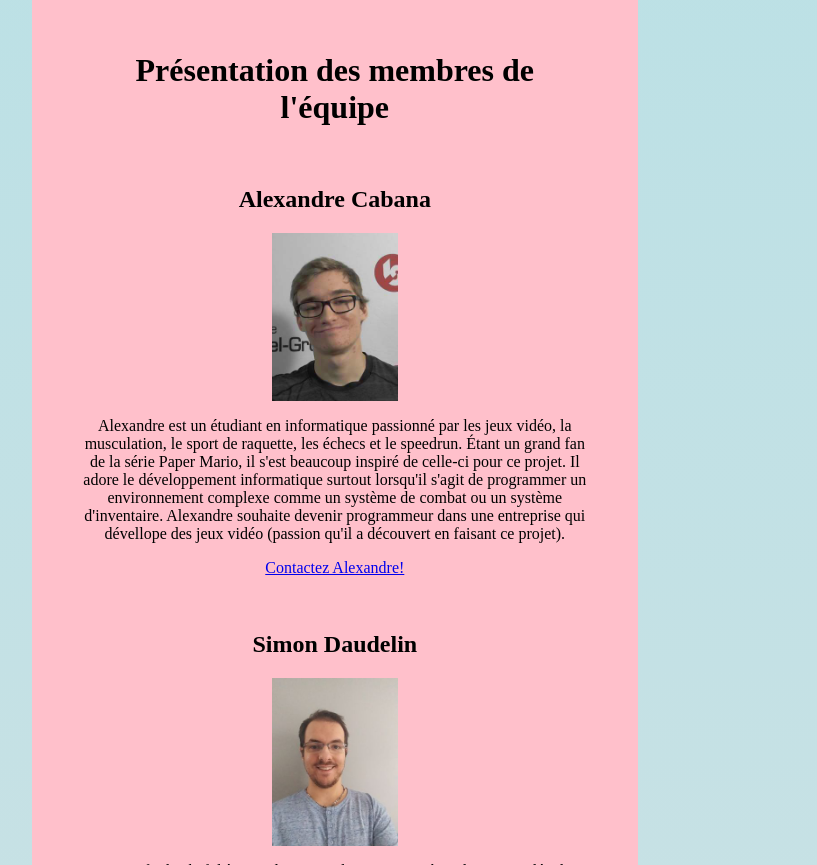
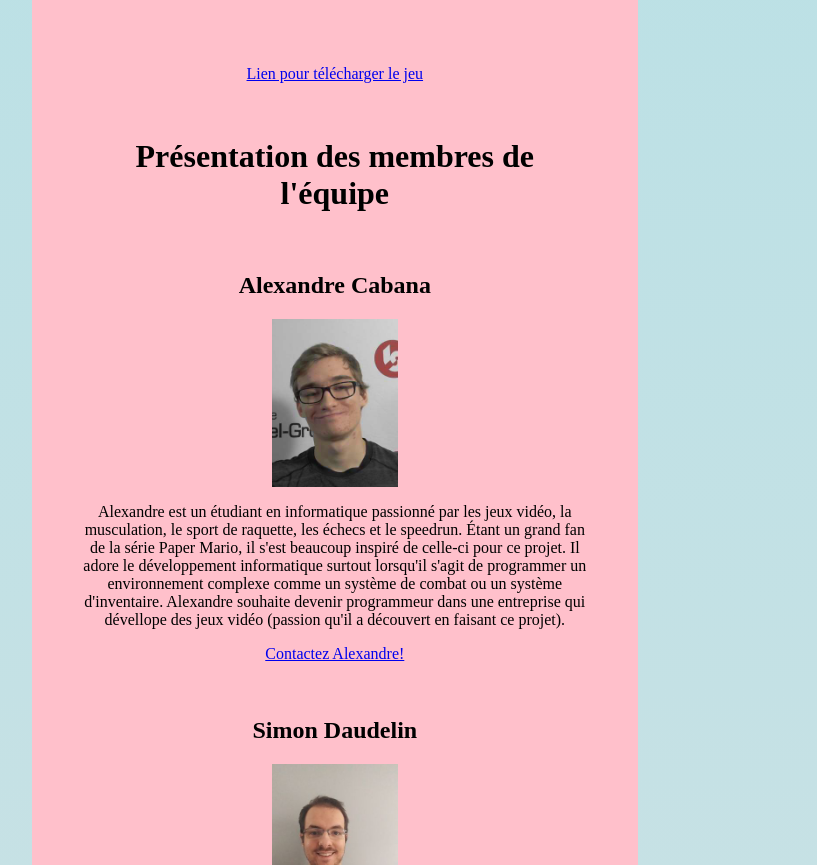
Before and after one commit to CoralieGirard/SiteWebToysConquest, a plain HTML site: page index.html in a window 1280 px wide. Shown: the part 1121-1986 px from the top of the page, without its empty margins (26-843 px from the left). Drawn offline with Linux system fonts and the light colour scheme; a web font is replaced by a local one.

Commit message:
Add files via upload

```diff
--- a/index.html
+++ b/index.html
@@ -116,6 +116,9 @@
         <p><iframe width="700" height="400" src="https://www.youtube.com/embed/wz3dieigkSU">
             </iframe></p>
         <br>
+        <br>
+        <p><a href="https://drive.google.com/file/d/1VeFYA1SLpNVnS_d1AA05WiiuM5B1FHRD/view?fbclid=IwAR0GjRULtVKKHFmLpyW0tRO0W0J_nYH-oLHgJjruDdL2QWO3blvQ0VsyDEc">Lien pour télécharger le jeu</a></p>
+        <br>
         <h1>Présentation des membres de l'équipe</h1>
         <br>
         <h2>Alexandre Cabana</h2>
```
